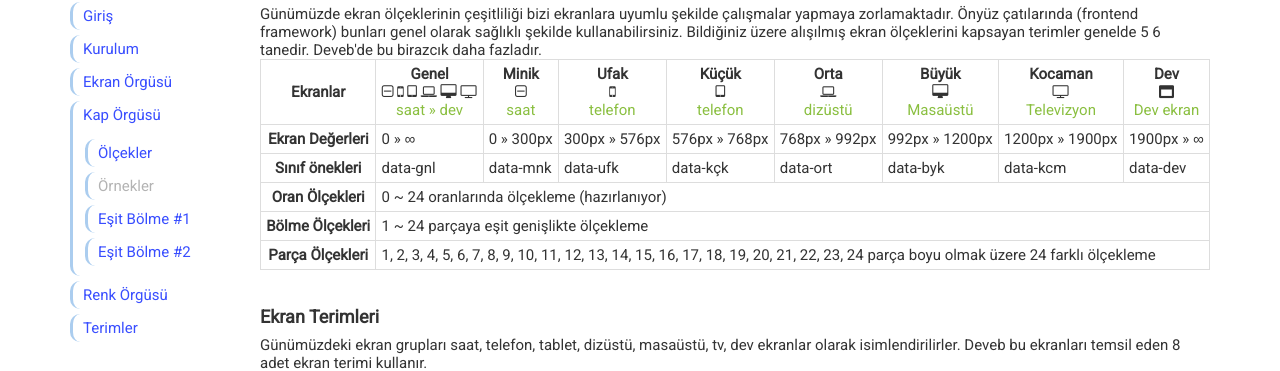
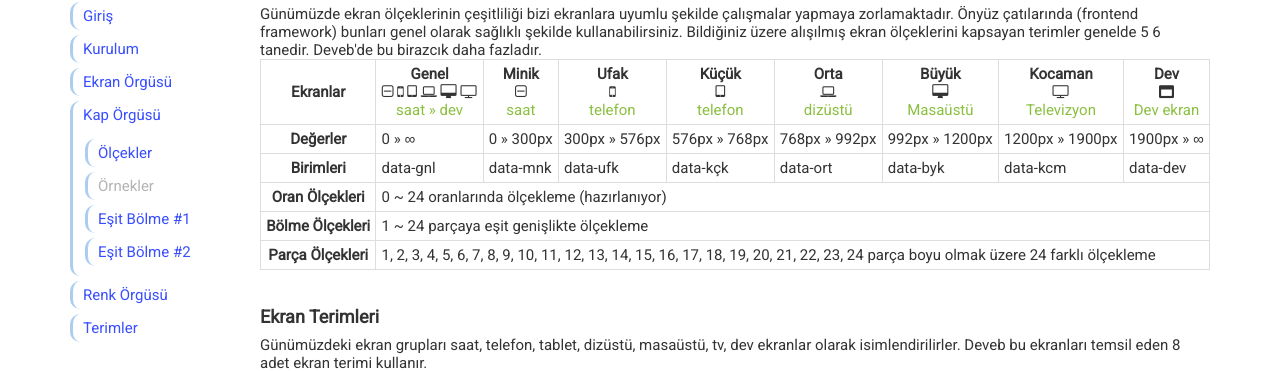
Before and after one commit to data-deveb/data-deveb.github.io, a Jekyll site: the page built from belgeler/ekran-orgusu.html, in a window 1280 px wide. Shown: the part 107-478 px from the top of the page. Built offline with Jekyll 4.4.1, drawn with Linux system fonts in a browser that asks for light colours.

Commit message:
Güncelleme

```diff
--- a/belgeler/ekran-orgusu.html
+++ b/belgeler/ekran-orgusu.html
@@ -59,7 +59,7 @@ title: Ekran Örgüsü
       </thead>
       <tbody>
         <tr>
-          <th>Ekran Değerleri</th>
+          <th>Değerler</th>
           <td>0 » ∞</td>
           <td>0 » 300px</td>
           <td>300px » 576px</td>
@@ -70,7 +70,7 @@ title: Ekran Örgüsü
           <td>1900px » ∞</td>
         </tr>
         <tr>
-          <th>Sınıf önekleri</th>
+          <th>Birimleri</th>
           <td>data-gnl</td>
           <td>data-mnk</td>
           <td>data-ufk</td>
```
